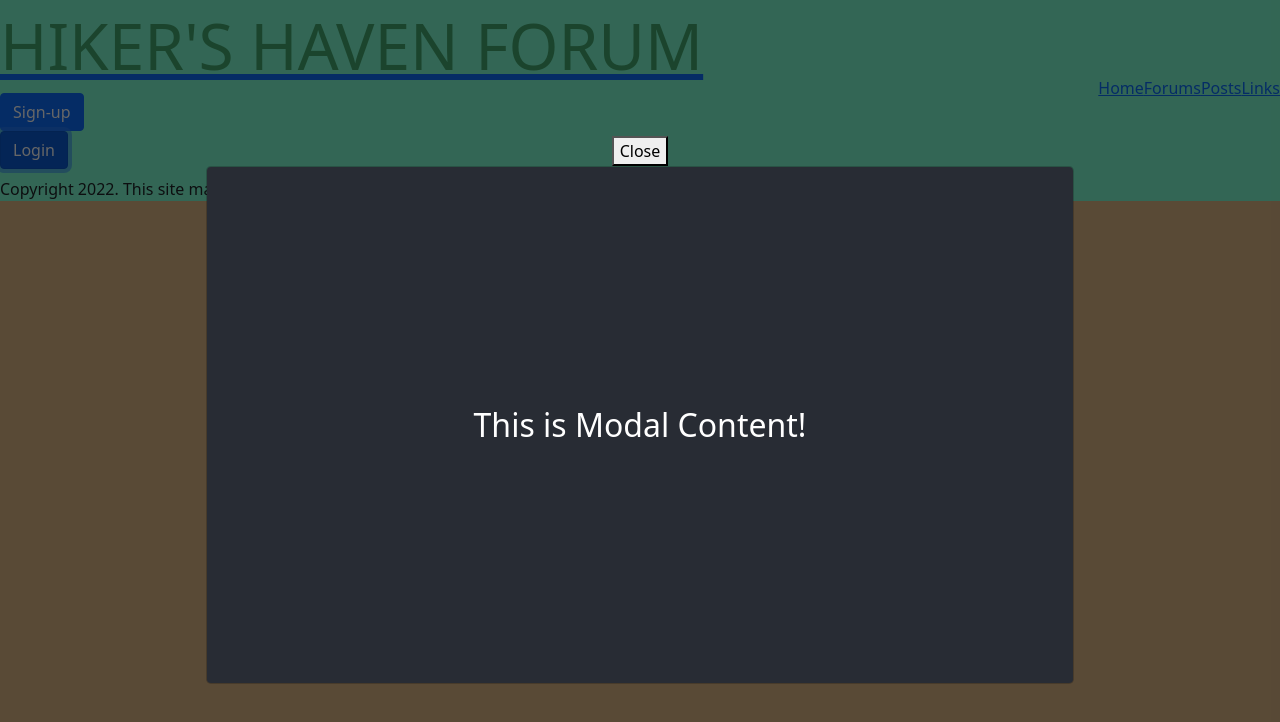
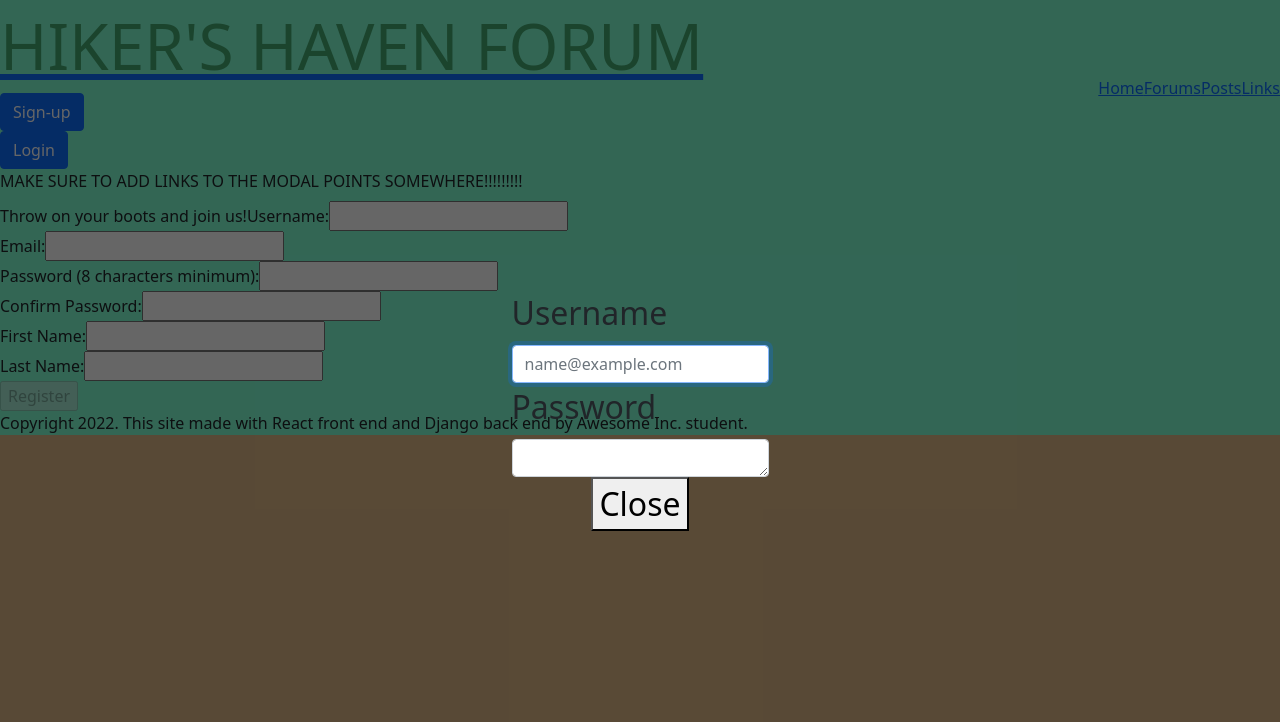
Before and after one commit to ChadCooper06/hikers-haven, a React (Create React App) app: page /register in a window 1280 px wide. Both pictures are taken after a click on the button "Login". Shown: the top 722 px of the page. Built offline with nearby package versions, Linux system fonts and the light colour scheme.

Commit message:
Trying to get the register modal to display properly

```diff
--- a/src/App.js
+++ b/src/App.js
@@ -1,14 +1,12 @@
 import React, { useState } from "react";
+import "./index.css";
 import { Link, Outlet } from "react-router-dom";
 import { Button, Navbar } from "react-bootstrap";
-import "./index.css";
 import Modal from "./Components/Modal";
+//import Modal2 from "./Components/Modal2";
+//import { GlobalProvider } from './context/GlobalState';
+//import NavBar from './components/NavBar';
 
-
-// import './App.css';
-// import { Outlet } from "react-router-dom";
-// import { GlobalProvider } from './context/GlobalState';
-// import NavBar from './components/NavBar';
 
 
 // function App() {
@@ -65,7 +63,6 @@ function App() {
                   </Button>
               </div>
               <Modal handleClose={() => setIsOpen(false)} isOpen={isOpen}>
-                This is Modal Content!
               </Modal>
             </div>
           </div>
@@ -74,7 +71,7 @@ function App() {
             <Link to='/forums' >Forums</Link>
             <Link to='/posts'>Posts</Link>
             <Link to='/Resources'>Links</Link>
-          </div>
+          </div> MAKE SURE TO ADD LINKS TO THE MODAL POINTS SOMEWHERE!!!!!!!!!
         </Navbar>
       </header>
       <div className="main-page">
--- a/src/Components/Modal.jsx
+++ b/src/Components/Modal.jsx
@@ -2,28 +2,45 @@ import React from "react";
 import ReactPortal from "./ReactPortal";
 //import { Route } from "react-router-dom";
 // import { useState } from "react";
-// import { Button, Form } from "react-bootstrap";
+import { Form } from "react-bootstrap";
 // import { render } from 'react-dom';
 
-
-function Modal({ children, isOpen, handleClose }) {
+function Modal({ isOpen, handleClose }) {
     if (!isOpen) return null;
 
     return (
       <ReactPortal wrapperId="react-portal-modal-container">
         <div className="modal">
+          <Form>
+            <Form.Group
+              className="form1"
+              controlId="exampleForm.ControlInput1"
+            >
+              <Form.Label>Username</Form.Label>
+              <Form.Control
+              type="email"
+              placeholder="name@example.com"
+              autoFocus
+              />
+            </Form.Group>
+            <Form.Group
+              className="form1"
+              controlId="exampleForm.ControlTextarea1"
+            >
+              <Form.Label>Password</Form.Label>
+              <Form.Control as="textarea" rows={1} />
+            </Form.Group>
+          </Form>
           <button onClick={handleClose} className="close-btn">
             Close
           </button>
-        <div className="modal-content">{children}</div>
+          {/* <div className="modal-content">{children}</div> */}
         </div>
       </ReactPortal>
     );
   }
+
   export default Modal;
-
-//render(<Login />);
-
 
 // const [show, setShow] = useState(false);
 
--- /dev/null
+++ b/src/Components/Modal2.js
@@ -0,0 +1,18 @@
+import React from "react";
+import ReactPortal from "./ReactPortal";
+//import { Route } from "react-router-dom";
+// import { useState } from "react";
+//import { Form } from "react-bootstrap";
+// import { render } from 'react-dom';
+import Register from "./user/Register"
+
+export const Modal2 = ({ isOpen }) => {
+    if (!isOpen) return null;
+    return (
+        <ReactPortal wrapperId="react-portal-modal-container">
+            <div className='modal'>
+                { Register() }
+            </div>
+        </ReactPortal>
+    );
+};
--- a/src/Components/user/Login.js
+++ b/src/Components/user/Login.js
@@ -1,11 +1,13 @@
 import React, { useState } from "react"
 import AuthService from "../../services/auth.service";
-import { useNavigate } from 'react-router-dom';
+//import { useNavigate } from 'react-router-dom';
 import { useGlobalState } from "../../context/GlobalState";
+
 import jwtDecode from "jwt-decode";
+//import Modal from './Modal';
 
-const Login = () => {
-  let navigate = useNavigate();
+const Login = ({ isOpen, setIsOpen, closeModal }) => {
+  //let navigate = useNavigate();
 
   const [ state, dispatch ] = useGlobalState();
 
@@ -23,11 +25,12 @@ const Login = () => {
           currentUserToken: resp.access,
           currentUser: data
         })
-        navigate('/profile')
+        //navigate('/profile')// CHANGE THIS TO THE CURRENT PAGE?
       });
   }
 
   return (
+
       <div className="c-form">
         <form onSubmit={handleLogin}>
           <div>
@@ -57,8 +60,8 @@ const Login = () => {
           />
         </form>
       </div>
-  )
 
-}
+  );
+};
 
 export default Login
--- a/src/Components/user/Register.js
+++ b/src/Components/user/Register.js
@@ -1,7 +1,11 @@
 import React, { useState } from "react"
 import AuthService from "../../services/auth.service";
+//import Modal2 from "../Modal2";
 
-const Register = () => {
+//import { useNavigate } from "react-router-dom";
+
+function Register() {
+  //let navigate = useNavigate();
   const [user, setUser] = useState({
     username: "",
     password: "",
@@ -21,12 +25,13 @@ const Register = () => {
   const handleRegister = (e) => {
     e.preventDefault();
     AuthService.register(user)
+    //navigate('/profile')
   }
 
   return (
     <div className="c-form">
       <form onSubmit={handleRegister}>
-        <div>
+        <div>Throw on your boots and join us!
           <label htmlFor="username">Username:</label>
           <input
             type="text"
@@ -101,7 +106,6 @@ const Register = () => {
       </form>
     </div>
   )
-
 }
 
 export default Register
--- a/src/index.css
+++ b/src/index.css
@@ -18,7 +18,16 @@ h1 {
     background-color:'#E5A561';
     margin: '0';
 }
+.react-portal-wrapper {
+  width: 106%;
+  height: 106%;
+  position: fixed;
+  align-items: center;
+  justify-content: center;
+}
 .modal {
+  width: 100%;
+  height: 100%;
   position: fixed;
   inset: 0; /* inset sets all 4 values (top right bottom left) much like how we set padding, margin etc., */
   background-color: rgba(0, 0, 0, 0.6);
@@ -30,17 +39,16 @@ h1 {
   overflow: hidden;
   z-index: 999;
   padding: 40px 20px 20px;
+  font-size: 2rem;
 }
-
 .modal-content {
   width: 70%;
   height: 70%;
   background-color: #282c34;
-  color: #fff;
+  color: rgb(255, 255, 255);
   display: flex;
   align-items: center;
   justify-content: center;
-  font-size: 2rem;
 }
 /*
 .darkBG {
--- a/src/index.js
+++ b/src/index.js
@@ -8,7 +8,9 @@ import Forum from './Routes/Forum';
 import Post from './Routes/Post';
 import Comment from './Routes/Comment';
 import Resources from './Routes/Resources';
-
+import Login from './components/user/Login';
+import Register from './components/user/Register';
+import Profile from './components/user/Profile';
 
 // Setting up the default routes that the React side will use
 //https://reactrouter.com/docs/en/v6/getting-started/tutorial
@@ -23,38 +25,11 @@ root.render(
           <Route path='posts/*' element={<Post />} />
           <Route path='comments/*' element={<Comment />} />
           <Route path='resources/*' element={<Resources />} />
+          <Route path="login/" element={<Login />} />
+          <Route path="register/" element={<Register />} />
+          <Route path="profile/" element={<Profile />} />
         </Route>
       </Routes>
     </BrowserRouter>
   </React.StrictMode>
 );
-
-
-// import React from 'react';
-// import ReactDOM from 'react-dom/client';
-// import './index.css';
-// import App from './App';
-// import {
-//   BrowserRouter as Router,
-//   Routes,
-//   Route,
-// } from "react-router-dom";
-// import Login from './components/user/Login';
-// import Register from './components/user/Register';
-// import Profile from './components/user/Profile';
-
-// const root = ReactDOM.createRoot(document.getElementById('root'));
-
-// root.render(
-//   <React.StrictMode>
-//     <Router>
-//       <Routes>
-//         <Route path="/" element={<App />}>
-//           <Route path="login" element={<Login />} />
-//           <Route path="register" element={<Register />} />
-//           <Route path="profile" element={<Profile />} />
-//         </Route>
-//       </Routes>
-//     </Router>
-//   </React.StrictMode>
-// );
--- a/src/services/api.request.js
+++ b/src/services/api.request.js
@@ -12,7 +12,7 @@ const client = axios.create({
 
 client.interceptors.response.use(
   response => response,
-  error => {
+  async error => {
     const originalRequest = error.config;
 
     // Prevent infinite loops
@@ -34,20 +34,17 @@ client.interceptors.response.use(
         console.log(tokenParts.exp);
 
         if (tokenParts.exp > now) {
-          return client
-            .post(REFRESH_ENDPOINT, { refresh: user.refresh })
-            .then((response) => {
+          try {
+                const response = await client
+                    .post(REFRESH_ENDPOINT, { refresh: user.refresh });
+                localStorage.setItem('user', response.data);
 
-              localStorage.setItem('user', response.data);
-
-              client.defaults.headers['Authorization'] = "Bearer " + response.data.access;
-              originalRequest.headers['Authorization'] = "Bearer " + response.data.access;
-
-              return client(originalRequest);
-            })
-            .catch(err => {
-              console.log(err)
-            });
+                client.defaults.headers['Authorization'] = "Bearer " + response.data.access;
+                originalRequest.headers['Authorization'] = "Bearer " + response.data.access;
+                return await client(originalRequest);
+            } catch (err) {
+                console.log(err);
+            }
         } else {
           console.log("Refresh token is expired", tokenParts.exp, now);
           window.location.href = '/login/';
--- a/src/services/auth.constants.js
+++ b/src/services/auth.constants.js
@@ -1,4 +1,4 @@
-export const API_URL = "https://8000-jmstewart00-fullstackaut-gubhn8we5bb.ws-us42.gitpod.io/api/";
+export const API_URL = "https://7000-chadcooper0-hikershaven-06lvmwxp3f9.ws-us43.gitpod.io/api/";
 export const LOGIN_ENDPOINT = "user/login/"
 export const REGISTER_ENDPOINT = "user/signup/"
 export const REFRESH_ENDPOINT = "token/refresh/"
```
Also changed, not shown: src/Components/Navbar.js (+78 -36 lines), 1 other file (tests, documents, lock files or other folders). Lines whose indentation alone changed are shown as unchanged.
